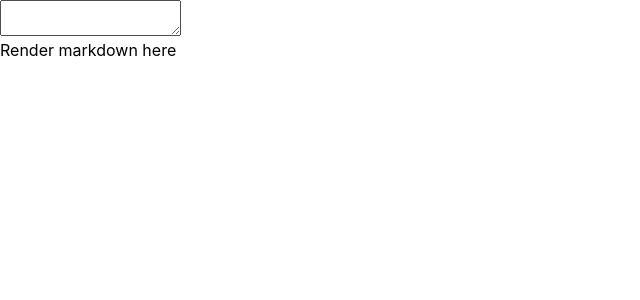
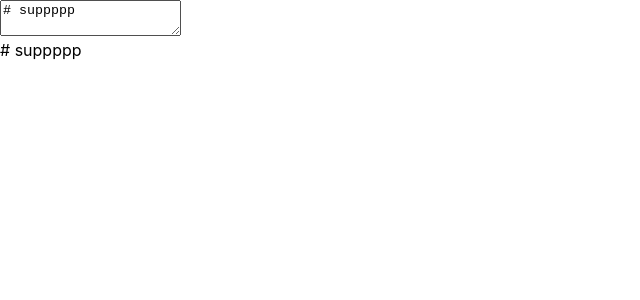
Before and after one commit to Cathella/markdown-editor, a React (Create React App) app: page / in a window 1280 px wide. Shown: the top 300 px of the page, without its empty margins (0-640 px from the left). Built offline with nearby package versions, Linux system fonts and the light colour scheme.

Commit message:
Add useState to listen to typing event

```diff
--- a/package.json
+++ b/package.json
@@ -12,7 +12,7 @@
     "web-vitals": "^2.1.3"
   },
   "scripts": {
-    "start": "CHOKIDAR_USEPOLLING=true react-scripts start",
+    "start": "react-scripts start",
     "build": "react-scripts build",
     "test": "react-scripts test",
     "eject": "react-scripts eject"
--- a/src/App.js
+++ b/src/App.js
@@ -1,13 +1,13 @@
-import logo from './logo.svg';
+import React, { useState } from 'react';
 import './App.css';
 
 function App() {
+  const [ markdown, setMarkdown ] = useState('# suppppp');
+
   return (
     <div className="app">
-      <textarea />
-      <div className="preview">
-        Render markdown here
-      </div>
+      <textarea onChange={(e) => setMarkdown(e.target.value)} value={markdown} />
+      <div className="preview">{markdown}</div>
     </div>
   );
 }
```
